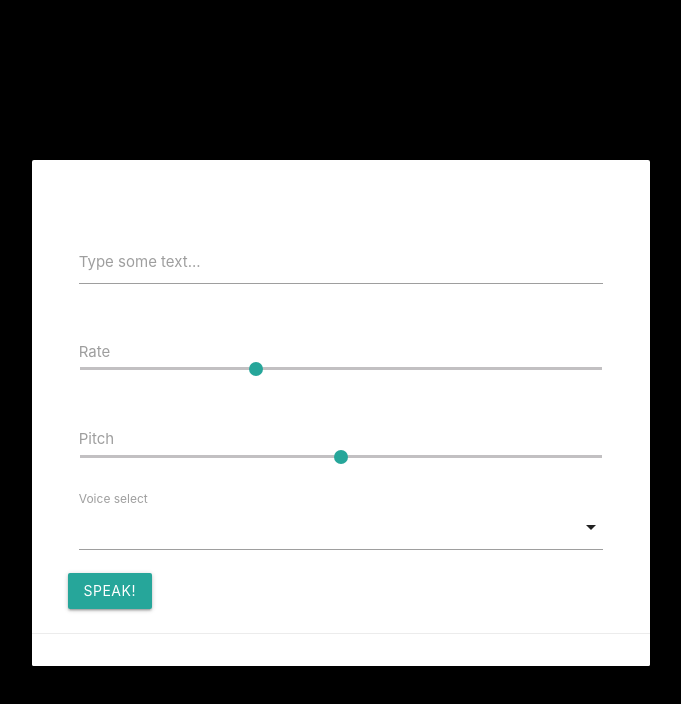
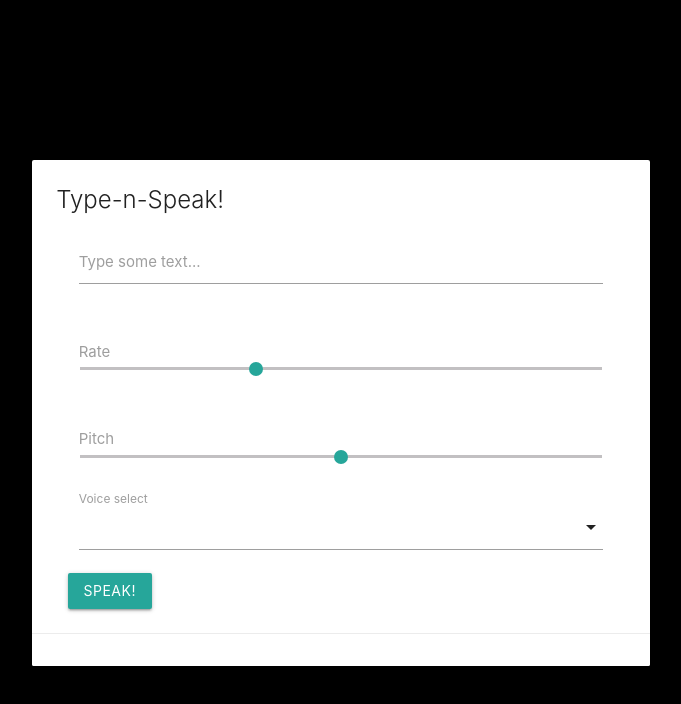
Before and after one commit to robertklim/type-n-speak, a plain HTML site: page index.html in a window 1280 px wide. Shown: the whole page, without its empty margins (299-980 px from the left). Drawn offline with nearby package versions, Linux system fonts and the light colour scheme.

Commit message:
Change card title color

```diff
--- a/index.html
+++ b/index.html
@@ -15,7 +15,7 @@
         <div class="row valign-wrapper">
             <div class="col s6 offset-s3 valign">
                 <div class="card darken-1">
-                    <div class="card-content white-text">
+                    <div class="card-content">
                         <span class="card-title">Type-n-Speak!</span>
                         <div class="row">
                             <form class="col s12">
```
